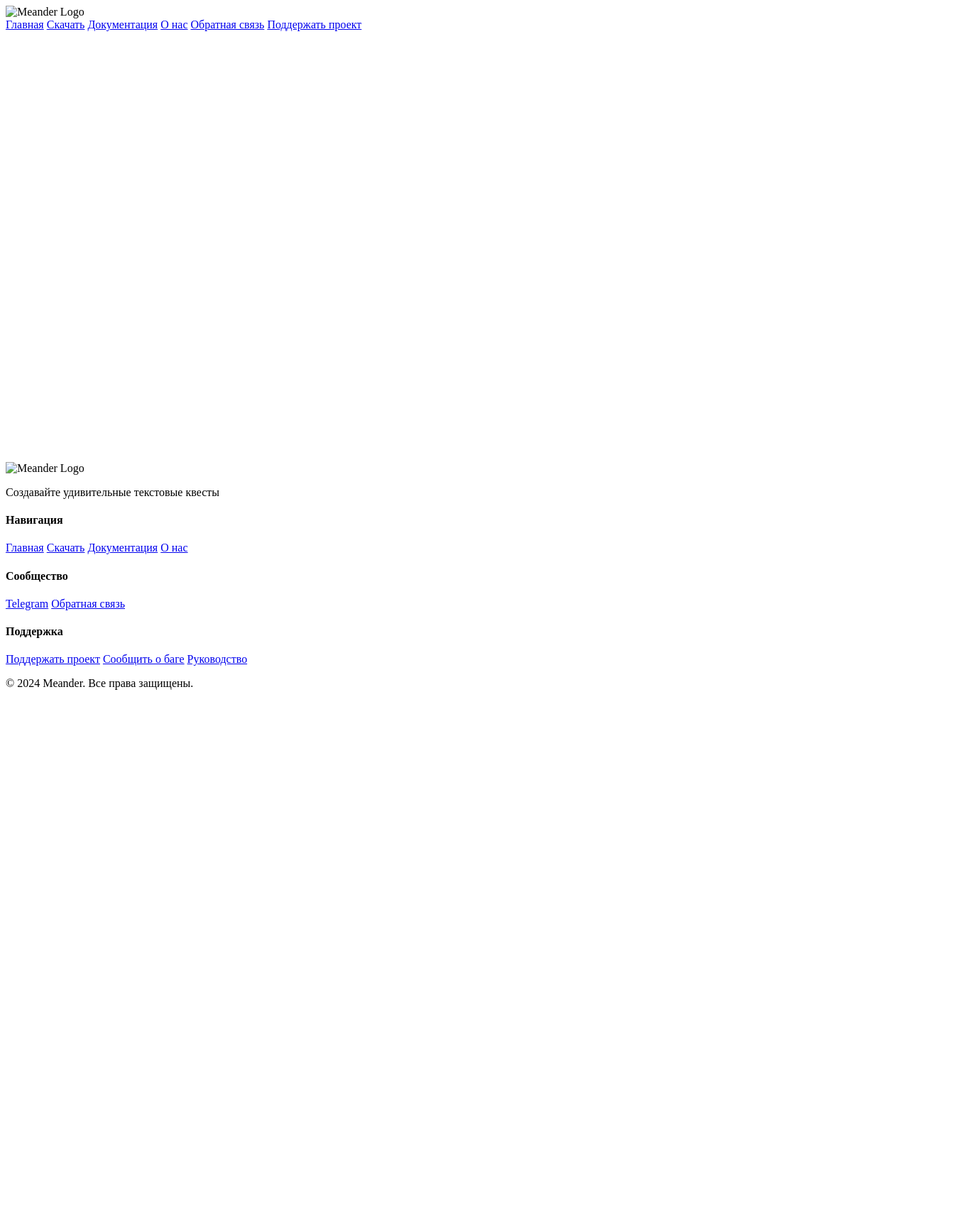
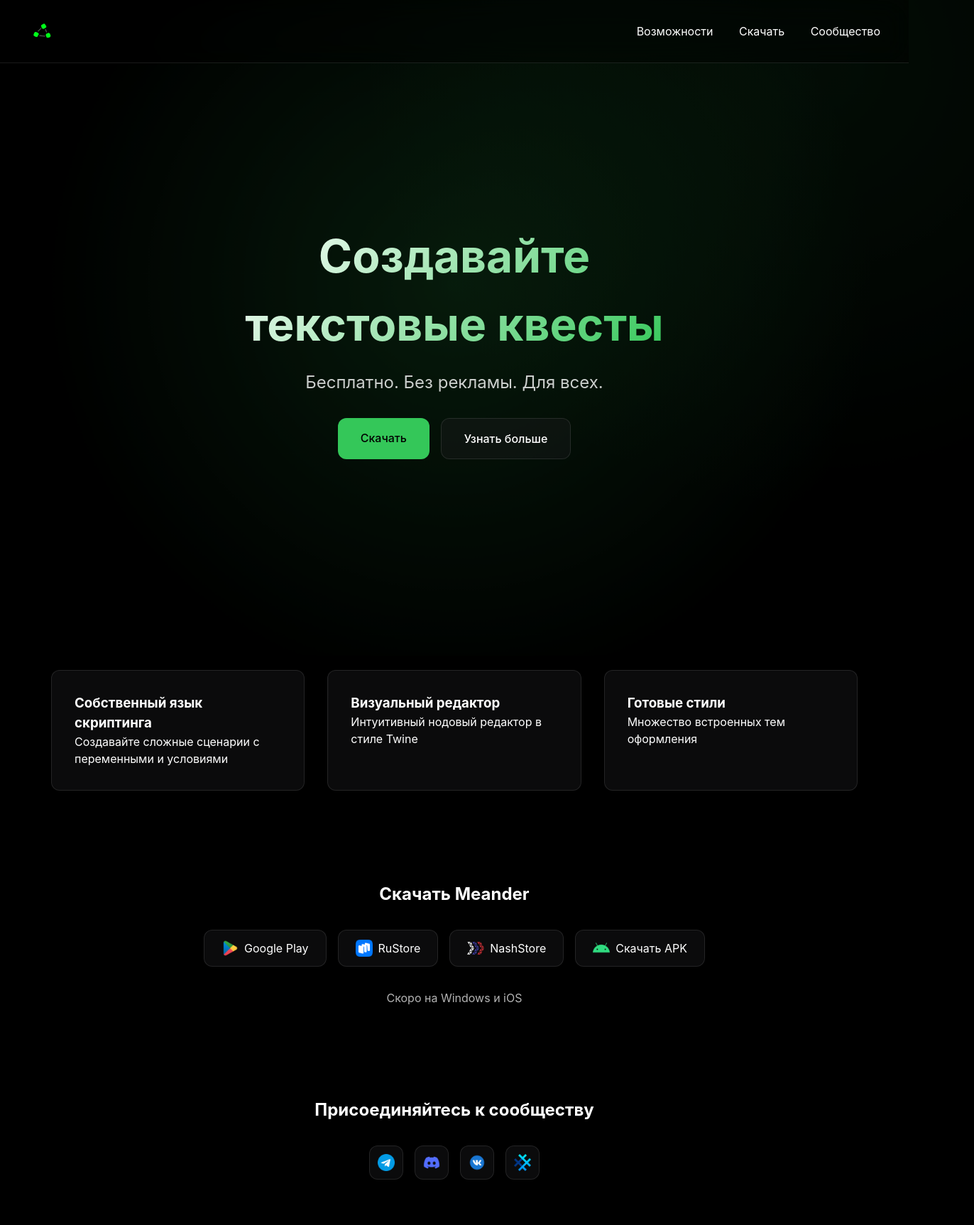
Before and after one commit to IILLUMINATS/meander, a plain HTML site: page index.html in a window 1280 px wide. Shown: the whole page at 71% size, 1372 px wide, since content can reach past the window. Before the commit the page ends 988 px from the top, so only its background shows below. Drawn offline with nearby package versions, Linux system fonts and the light colour scheme.

Commit message:
Add files via upload

```diff
--- a/index.html
+++ b/index.html
@@ -4,136 +4,89 @@
     <meta charset="UTF-8">
     <meta name="viewport" content="width=device-width, initial-scale=1.0">
     <title>Meander - Создавайте текстовые квесты</title>
-    <link rel="stylesheet" href="css/style.css">
-    <link rel="stylesheet" href="https://cdnjs.cloudflare.com/ajax/libs/aos/2.3.4/aos.css">
-    <link href="https://fonts.googleapis.com/css2?family=Montserrat:wght@400;500;600;700&display=swap" rel="stylesheet">
+    <link rel="stylesheet" href="styles.css">
 </head>
 <body>
-    <nav class="navbar">
-        <div class="container">
-            <div class="nav-brand">
-                <img src="images/logo.png" alt="Meander Logo" class="logo">
-            </div>
+    <div class="background-animation"></div>
+
+    <header>
+        <nav>
+            <img src="images/logo.png" alt="Meander" class="logo">
             <div class="nav-links">
-                <a href="#home">Главная</a>
+                <a href="#features">Возможности</a>
                 <a href="#download">Скачать</a>
-                <a href="https://meander-1.gitbook.io/meander">Документация</a>
-                <a href="https://meander-1.gitbook.io/meander">О нас</a>
-                <a href="https://forms.gle/mgbAKtaKqWy9m9zw7">Обратная связь</a>
-                <a href="https://boosty.to/iilluminat" class="support-btn">Поддержать проект</a>
-            </div>
-            <div class="hamburger">
-                <span></span>
-                <span></span>
-                <span></span>
-            </div>
+                <a href="#community">Сообщество</a>
             </div>
         </nav>
+    </header>
 
-    <section id="home" class="hero">
-        <div class="container">
-            <div class="hero-content" data-aos="fade-up">
-                <h1>Создавайте текстовые квесты</h1>
-                <p>Meander - бесплатная программа для Android, которая делает создание текстовых квестов простым и увлекательным</p>
+    <main>
+        <section class="hero">
+            <h1>Создавайте<br>текстовые квесты</h1>
+            <p class="subtitle">Бесплатно. Без рекламы. Для всех.</p>
             <div class="cta-buttons">
-                    <a href="#download" class="primary-btn">Скачать бесплатно</a>
-                    <a href="https://t.me/meanderRU" class="secondary-btn" target="_blank">
-                        <img src="images/telegram.png" alt="Telegram">
-                        Присоединиться к сообществу
-                    </a>
-                </div>
-            </div>
-            <div class="hero-image" data-aos="fade-left">
-                <img src="images/hero-app.png" alt="Meander App Preview">
-            </div>
+                <a href="#download" class="primary-button">Скачать</a>
+                <a href="#features" class="secondary-button">Узнать больше</a>
             </div>
         </section>
 
         <section id="features" class="features">
-        <div class="container">
-            <h2 data-aos="fade-up">Почему Meander?</h2>
-            <div class="features-grid">
-                <div class="feature-card" data-aos="fade-up">
-                    <div class="feature-icon">
-                        <img src="images/easy-icon.png" alt="Простота">
+            <div class="feature-card">
+                <h3>Собственный язык скриптинга</h3>
+                <p>Создавайте сложные сценарии с переменными и условиями</p>
             </div>
-                    <h3>Понятно каждому</h3>
-                    <p>Интуитивный интерфейс позволит создавать квесты даже без опыта</p>
+            <div class="feature-card">
+                <h3>Визуальный редактор</h3>
+                <p>Интуитивный нодовый редактор в стиле Twine</p>
             </div>
-                <div class="feature-card" data-aos="fade-up" data-aos-delay="100">
-                    <div class="feature-icon">
-                        <img src="images/powerful-icon.png" alt="Мощность">
-                    </div>
-                    <h3>Функциональность</h3>
-                    <p>Создавайте не просто квесты, а настоящие мини-игры</p>
-                </div>
-                <div class="feature-card" data-aos="fade-up" data-aos-delay="200">
-                    <div class="feature-icon">
-                        <img src="images/community-icon.png" alt="Сообщество">
-                    </div>
-                    <h3>Активное сообщество</h3>
-                    <p>Делитесь своими квестами и играйте в работы других авторов</p>
-                </div>
-            </div>
+            <div class="feature-card">
+                <h3>Готовые стили</h3>
+                <p>Множество встроенных тем оформления</p>
             </div>
         </section>
 
         <section id="download" class="download">
-        <div class="container">
-            <h2 data-aos="fade-up">Скачать Meander</h2>
+            <h2>Скачать Meander</h2>
             <div class="download-options">
-                <a href="https://play.google.com/store/apps/details?id=com.IILLUMINAT.meadner" class="download-card" data-aos="fade-up" target="_blank">
+                <a href="https://vk.cc/cFXOJS" class="store-button">
                     <img src="images/google-play.png" alt="Google Play">
                     <span>Google Play</span>
                 </a>
-                <a href="https://www.rustore.ru/catalog/app/com.IILLUMINAT.meadner" class="download-card" data-aos="fade-up" data-aos-delay="100" target="_blank">
+                <a href="https://vk.cc/cFXOPJ" class="store-button">
                     <img src="images/rustore.png" alt="RuStore">
                     <span>RuStore</span>
                 </a>
-                <a href="https://t.me/meanderRU/381" class="download-card" data-aos="fade-up" data-aos-delay="200" target="_blank">
-                    <img src="images/direct-download.png" alt="Прямая ссылка">
+                <a href="https://vk.cc/cFXOSG" class="store-button">
+                    <img src="images/nashstore.png" alt="NashStore">
+                    <span>NashStore</span>
+                </a>
+                <a href="https://vk.cc/cFXOTW" class="store-button">
+                    <img src="images/android.png" alt="APK">
                     <span>Скачать APK</span>
                 </a>
             </div>
+            <p class="platforms">Скоро на Windows и iOS</p>
+        </section>
+
+        <section id="community" class="community">
+            <h2>Присоединяйтесь к сообществу</h2>
+            <div class="social-links">
+                <a href="https://t.me/s/meanderru" class="social-button">
+                    <img src="images/telegram.png" alt="Telegram">
+                </a>
+                <a href="https://vk.cc/cFXOWJ" class="social-button">
+                    <img src="images/discord.png" alt="Discord">
+                </a>
+                <a href="https://vk.com/meanderru" class="social-button">
+                    <img src="images/vk.png" alt="VK">
+                </a>
+                <a href="https://vk.cc/cFXOYg" class="social-button">
+                    <img src="images/simplex.png" alt="SimpleX">
+                </a>
             </div>
         </section>
+    </main>
 
-    <footer>
-        <div class="container">
-            <div class="footer-content">
-                <div class="footer-logo">
-                    <img src="images/logo.png" alt="Meander Logo">
-                    <p>Создавайте удивительные текстовые квесты</p>
-                </div>
-                <div class="footer-links">
-                    <div class="footer-column">
-                        <h4>Навигация</h4>
-                        <a href="#home">Главная</a>
-                        <a href="#download">Скачать</a>
-                        <a href="https://meander-1.gitbook.io/meander">Документация</a>
-                        <a href="https://meander-1.gitbook.io/meander">О нас</a>
-                    </div>
-                    <div class="footer-column">
-                        <h4>Сообщество</h4>
-                        <a href="https://t.me/meanderRU">Telegram</a>
-                        <a href="https://forms.gle/mgbAKtaKqWy9m9zw7">Обратная связь</a>
-                    </div>
-                    <div class="footer-column">
-                        <h4>Поддержка</h4>
-                        <a href="https://boosty.to/iilluminat">Поддержать проект</a>
-                        <a href="https://forms.gle/mgbAKtaKqWy9m9zw7">Сообщить о баге</a>
-                        <a href="https://meander-1.gitbook.io/meander">Руководство</a>
-                    </div>
-                </div>
-            </div>
-            <div class="footer-bottom">
-                <p>&copy; 2024 Meander. Все права защищены.</p>
-            </div>
-        </div>
-    </footer>
-
-    <script src="https://cdnjs.cloudflare.com/ajax/libs/aos/2.3.4/aos.js"></script>
-    <script src="js/main.js"></script>
-    <script src="js/firebase-config.js"></script>
+    <script src="script.js"></script>
 </body>
 </html>
--- /dev/null
+++ b/script.js
@@ -0,0 +1,54 @@
+document.addEventListener('DOMContentLoaded', () => {
+    // Плавное появление элементов при скролле
+    const observer = new IntersectionObserver((entries) => {
+        entries.forEach(entry => {
+            if (entry.isIntersecting) {
+                entry.target.classList.add('visible');
+            }
+        });
+    }, {
+        threshold: 0.1
+    });
+
+    document.querySelectorAll('.feature-card, .store-button, .social-button').forEach((el) => {
+        el.style.opacity = '0';
+        el.style.transform = 'translateY(20px)';
+        el.style.transition = 'opacity 0.6s ease, transform 0.6s ease';
+        observer.observe(el);
+    });
+
+    // Анимация фона
+    const background = document.querySelector('.background-animation');
+    document.addEventListener('mousemove', (e) => {
+        const x = e.clientX / window.innerWidth;
+        const y = e.clientY / window.innerHeight;
+
+        background.style.transform = `translate(${x * 20}px, ${y * 20}px)`;
+    });
+
+    // Плавный скролл для навигации
+    document.querySelectorAll('a[href^="#"]').forEach(anchor => {
+        anchor.addEventListener('click', function (e) {
+            e.preventDefault();
+            const target = document.querySelector(this.getAttribute('href'));
+            if (target) {
+                target.scrollIntoView({
+                    behavior: 'smooth',
+                    block: 'start'
+                });
+            }
+        });
+    });
+});
+
+// Добавляем класс visible для анимации
+document.addEventListener('scroll', () => {
+    document.querySelectorAll('.feature-card, .store-button, .social-button').forEach((el) => {
+        const rect = el.getBoundingClientRect();
+        const isVisible = (rect.top <= window.innerHeight) && (rect.bottom >= 0);
+        if (isVisible) {
+            el.style.opacity = '1';
+            el.style.transform = 'translateY(0)';
+        }
+    });
+});
--- /dev/null
+++ b/styles.css
@@ -0,0 +1,278 @@
+:root {
+    --accent-color: #34c759;
+    --bg-color: #000000;
+    --text-color: #ffffff;
+    --card-bg: rgba(28, 28, 30, 0.4);
+    --border-radius: 12px;
+}
+
+* {
+    margin: 0;
+    padding: 0;
+    box-sizing: border-box;
+    font-family: -apple-system, BlinkMacSystemFont, 'Segoe UI', Roboto, sans-serif;
+}
+
+body {
+    background: var(--bg-color);
+    color: var(--text-color);
+    line-height: 1.5;
+    overflow-x: hidden;
+}
+
+.background-animation {
+    position: fixed;
+    top: 0;
+    left: 0;
+    width: 100%;
+    height: 100%;
+    background: radial-gradient(circle at 50% 50%, rgba(52, 199, 89, 0.2), transparent 60%),
+                radial-gradient(circle at 80% 20%, rgba(52, 199, 89, 0.1), transparent 40%);
+    z-index: -1;
+    animation: pulse 8s ease-in-out infinite;
+}
+
+@keyframes pulse {
+    0%, 100% { transform: scale(1); opacity: 0.5; }
+    50% { transform: scale(1.5); opacity: 0.8; }
+}
+
+header {
+    padding: 1.5rem;
+    backdrop-filter: blur(20px);
+    -webkit-backdrop-filter: blur(20px);
+    background: rgba(0, 0, 0, 0.4);
+    border-bottom: 1px solid rgba(255, 255, 255, 0.1);
+    position: fixed;
+    width: 100%;
+    z-index: 100;
+}
+
+nav {
+    max-width: 1200px;
+    margin: 0 auto;
+    display: flex;
+    justify-content: space-between;
+    align-items: center;
+}
+
+.logo {
+    height: 40px;
+    width: auto;
+}
+
+.nav-links a {
+    color: var(--text-color);
+    text-decoration: none;
+    margin-left: 2rem;
+    transition: color 0.3s ease;
+}
+
+.nav-links a:hover {
+    color: var(--accent-color);
+}
+
+main {
+    padding-top: 80px;
+}
+
+.hero {
+    min-height: 100vh;
+    display: flex;
+    flex-direction: column;
+    justify-content: center;
+    align-items: center;
+    text-align: center;
+    padding: 2rem;
+}
+
+h1 {
+    font-size: 4rem;
+    font-weight: 700;
+    margin-bottom: 1rem;
+    background: linear-gradient(135deg, #ffffff 0%, var(--accent-color) 100%);
+    -webkit-background-clip: text;
+    -webkit-text-fill-color: transparent;
+    animation: gradient 8s ease infinite;
+}
+
+.subtitle {
+    font-size: 1.5rem;
+    margin-bottom: 2rem;
+    opacity: 0.8;
+}
+
+.cta-buttons {
+    display: flex;
+    gap: 1rem;
+}
+
+.primary-button, .secondary-button {
+    padding: 1rem 2rem;
+    border-radius: var(--border-radius);
+    text-decoration: none;
+    font-weight: 500;
+    transition: transform 0.3s ease, background-color 0.3s ease;
+}
+
+.primary-button {
+    background: var(--accent-color);
+    color: var(--bg-color);
+}
+
+.secondary-button {
+    background: var(--card-bg);
+    color: var(--text-color);
+    border: 1px solid rgba(255, 255, 255, 0.1);
+}
+
+.primary-button:hover, .secondary-button:hover {
+    transform: translateY(-2px);
+}
+
+.features {
+    display: grid;
+    grid-template-columns: repeat(auto-fit, minmax(300px, 1fr));
+    gap: 2rem;
+    padding: 4rem 2rem;
+    max-width: 1200px;
+    margin: 0 auto;
+}
+
+.feature-card {
+    background: rgba(28, 28, 30, 0.4);
+    padding: 2rem;
+    border-radius: var(--border-radius);
+    backdrop-filter: blur(20px);
+    -webkit-backdrop-filter: blur(20px);
+    border: 1px solid rgba(255, 255, 255, 0.1);
+    transition: all 0.3s ease;
+    position: relative;
+    overflow: hidden;
+}
+
+.feature-card::before {
+    content: '';
+    position: absolute;
+    top: 0;
+    left: 0;
+    right: 0;
+    bottom: 0;
+    background: linear-gradient(120deg, transparent, rgba(255, 255, 255, 0.1), transparent);
+    transform: translateX(-100%);
+    transition: transform 0.5s ease;
+}
+
+.feature-card:hover::before {
+    transform: translateX(100%);
+}
+
+.feature-card:hover {
+    transform: translateY(-5px);
+    background: rgba(28, 28, 30, 0.6);
+    box-shadow: 0 8px 32px rgba(52, 199, 89, 0.1);
+}
+
+.download {
+    padding: 4rem 2rem;
+    text-align: center;
+}
+
+.download-options {
+    display: flex;
+    flex-wrap: wrap;
+    justify-content: center;
+    gap: 1rem;
+    margin: 2rem 0;
+}
+
+.store-button {
+    display: flex;
+    align-items: center;
+    gap: 0.5rem;
+    padding: 0.8rem 1.5rem;
+    background: rgba(28, 28, 30, 0.4);
+    backdrop-filter: blur(20px);
+    -webkit-backdrop-filter: blur(20px);
+    border-radius: var(--border-radius);
+    text-decoration: none;
+    color: var(--text-color);
+    border: 1px solid rgba(255, 255, 255, 0.1);
+    transition: all 0.3s ease;
+}
+
+.store-button:hover {
+    transform: translateY(-2px);
+    background: rgba(28, 28, 30, 0.6);
+    box-shadow: 0 8px 32px rgba(52, 199, 89, 0.1);
+}
+
+.store-button img {
+    width: 24px;
+    height: 24px;
+}
+
+.platforms {
+    opacity: 0.7;
+    margin-top: 1rem;
+}
+
+.community {
+    padding: 4rem 2rem;
+    text-align: center;
+}
+
+.social-links {
+    display: flex;
+    justify-content: center;
+    gap: 1rem;
+    margin-top: 2rem;
+}
+
+.social-button {
+    width: 48px;
+    height: 48px;
+    display: flex;
+    align-items: center;
+    justify-content: center;
+    background: rgba(28, 28, 30, 0.4);
+    backdrop-filter: blur(20px);
+    -webkit-backdrop-filter: blur(20px);
+    border-radius: var(--border-radius);
+    border: 1px solid rgba(255, 255, 255, 0.1);
+    transition: all 0.3s ease;
+}
+
+.social-button:hover {
+    transform: translateY(-2px);
+    background: rgba(28, 28, 30, 0.6);
+    box-shadow: 0 8px 32px rgba(52, 199, 89, 0.1);
+}
+
+.social-button img {
+    width: 24px;
+    height: 24px;
+}
+
+@media (max-width: 768px) {
+    h1 {
+        font-size: 2.5rem;
+    }
+
+    .nav-links {
+        display: none;
+    }
+
+    .cta-buttons {
+        flex-direction: column;
+    }
+
+    .download-options {
+        flex-direction: column;
+    }
+
+    .store-button {
+        width: 100%;
+        justify-content: center;
+    }
+}
```
Also changed, not shown: images/android.png (added), images/discord.png (added), images/google-play.png (added), images/ios.png (added), images/logo.png (added), images/meander-interface-1.png (added), images/meander-interface-2.png (added), images/meander-interface-3.png (added), images/nashstore.png (added), images/rustore.png (added), images/simplex.png (added), images/telegram.png (added), images/vk.png (added), images/windows.png (added). Lines whose indentation alone changed are shown as unchanged.
